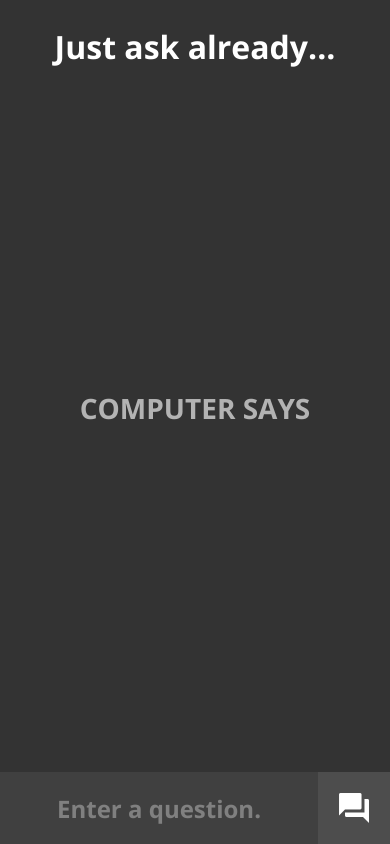
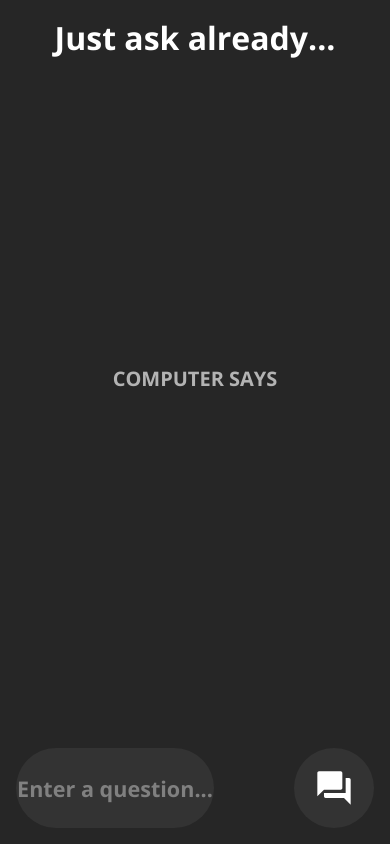
Before and after one commit to liquidwater0/ask, a React (Vite) app: page / in a window 390 px wide. Built offline with nearby package versions, Linux system fonts and the light colour scheme.

Commit message:
change up styling + use MUI icons

```diff
--- a/index.html
+++ b/index.html
@@ -7,7 +7,6 @@
       name="description"
       content="Ask the computer anything."
     />
-    <link href="https://fonts.googleapis.com/icon?family=Material+Icons" rel="stylesheet">
     <title>Ask</title>
   </head>
   <body>
--- a/package.json
+++ b/package.json
@@ -9,6 +9,10 @@
     "preview": "vite preview"
   },
   "dependencies": {
+    "@emotion/react": "^11.10.5",
+    "@emotion/styled": "^11.10.5",
+    "@mui/icons-material": "^5.11.9",
+    "@mui/material": "^5.11.9",
     "react": "^18.2.0",
     "react-dom": "^18.2.0",
     "sass": "^1.53.0"
--- a/src/App.tsx
+++ b/src/App.tsx
@@ -1,5 +1,6 @@
 import { useState, useRef, useEffect } from 'react';
 import './scss/App.scss';
+import { QuestionAnswer } from '@mui/icons-material';
 
 /*
   Issues:
@@ -40,12 +41,12 @@ function App() {
 	return (
 		<>
 			<header className='header'>
-				<h1>{ title }</h1>
+				<h1 className='title'>{ title }</h1>
 			</header>
 
 			<main className='main'>
 				<div>
-					<h2>Computer Says</h2>
+					<h2 className='computer-says-text'>Computer Says</h2>
 					<div className='answer-text'>{ answer }</div>
 				</div>
 			</main>
@@ -55,7 +56,7 @@ function App() {
 					<input
 						className="question-input"
 						type="text"
-						placeholder='Enter a question.'
+						placeholder='Enter a question...'
 						ref={questionInput}
 						onChange={handleQuestionChange}
 					/>
@@ -65,7 +66,7 @@ function App() {
 						title='Ask question'
 						onClick={setRandomAnswer}
 					>
-						<i className='material-icons'>question_answer</i>
+						{ <QuestionAnswer/> }
 					</button>
 				</div>
 			</footer>
--- a/src/scss/App.scss
+++ b/src/scss/App.scss
@@ -6,9 +6,6 @@
     box-sizing: border-box;
     margin: 0;
     padding: 0;
-}
-
-*:not(.material-icons) {
     font-family: 'Open Sans', sans-serif;
 }
 
@@ -18,6 +15,7 @@ html, body {
 
 body {
     background-color: var(--theme-100);
+    padding: 2rem;
 }
 
 #root {
@@ -26,15 +24,11 @@ body {
     height: 100%;
 }
 
-.header {
-    padding: 25px 0px;
-
-    h1 {
+.title {
     text-align: center;
     color: white;
     font-weight: bold;
     font-size: 3rem;
-    }
 }
 
 .main {
@@ -43,7 +37,7 @@ body {
     align-items: center;
     text-align: center;
 
-    h2 {
+    .computer-says-text {
         color: hsl(0, 0%, 70%);
         font-size: 1.75rem;
         font-weight: bold;
@@ -61,19 +55,20 @@ body {
 .footer {
     display: flex;
     justify-content: center;
-    background-color: var(--theme-200);
 
     .container {
         display: flex;
+        gap: 5rem;
     }
 
     .question-input {
         width: 100%;
         font-size: 2rem;
-        background-color: transparent;
+        background-color: var(--theme-200);
         color: white;
         text-align: center;
         font-weight: 500;
+        border-radius: 10000px;
         outline: none;
         border: none;
 
@@ -87,48 +82,68 @@ body {
         display: flex;
         justify-content: center;
         align-items: center;
-        background-color: var(--theme-300);
+        background-color: var(--theme-200);
         color: white;
-        font-size: 3rem;
+        font-size: 2.5rem;
+        border-radius: 10000px;
         padding: 0.5em;
         aspect-ratio: 1 / 1;
         transition:
             background-color 200ms,
             color 200ms;
 
-        i {
+        svg {
             font-size: inherit;
         }
 
         &:hover {
-            background-color: var(--theme-400);
-            color: $primary-color;
+            background-color: var(--theme-300);
         }
     }
 }
 
 @media (max-width: 1300px) {
-    .footer {
     .container {
         max-width: 100%;
     }
 }
+
+@media (max-width: 900px) {
+    .title {
+        font-size: 2.5rem;
+    }
+
+    .computer-says-text {
+        font-size: 1.25rem !important;
+    }
+
+    .answer-text {
+        font-size: 3rem !important;
+    }
+
+    .question-input {
+        font-size: 1.75rem !important;
+    }
 }
 
 @media (max-width: 550px) {
-    .header {
-        h1 {
+    body {
+        padding: 1rem;
+    }
+
+    .title {
         font-size: 2rem;
     }
+
+    .answer-text {
+        font-size: 2.5rem !important;
     }
 
-    .footer {
     .question-input {
-            font-size: 1.5rem;
+        font-size: 1.35rem !important;
     }
 
     .ask-button {
         font-size: 2.25rem;
     }
 }
-}
--- a/src/scss/_utilities.scss
+++ b/src/scss/_utilities.scss
@@ -1,5 +1,5 @@
 .container {
-    max-width: 75%;
+    max-width: 1100px;
     width: 100%;
 }
 
--- a/src/scss/_variables.scss
+++ b/src/scss/_variables.scss
@@ -1,9 +1,10 @@
-$primary-color: hsl(200, 100%, 50%);
+:root {
+    --primary-color: hsl(200, 100%, 50%);
 
-:root {
-    --theme-100: hsl(0, 0%, 20%);
-    --theme-200: hsl(0, 0%, 25%);
-    --theme-300: hsl(0, 0%, 30%);
-    --theme-400: hsl(0, 0%, 35%);
     --placeholder-color: hsl(0, 0%, 50%);
+
+    --theme-100: hsl(0, 0%, 15%);
+    --theme-200: hsl(0, 0%, 20%);
+    --theme-300: hsl(0, 0%, 25%);
+    --theme-400: hsl(0, 0%, 30%);
 }
```
Also changed, not shown: 4 other files (tests, documents, lock files or other folders). Lines whose indentation alone changed are shown as unchanged.
